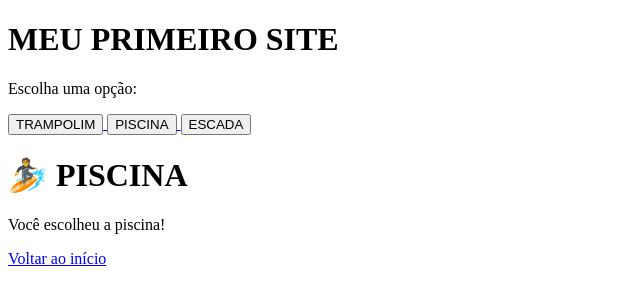
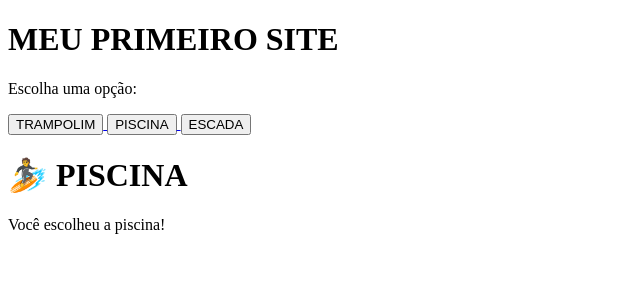
Before and after one commit to joao8268901-stack/trampolim, a plain HTML site: page trampolim.html in a window 1280 px wide. Shown: the whole page, without its empty margins (0-640 px from the left). Drawn offline with Linux system fonts and the light colour scheme.

Commit message:
Remove link to homepage from trampolim.html
Removed the link to return to the homepage.

```diff
--- a/trampolim.html
+++ b/trampolim.html
@@ -32,7 +32,5 @@
 
     <p>Você escolheu a piscina!</p>
 
-    <a href="index.html">Voltar ao início</a>
-
 </body>
 </html>
```
